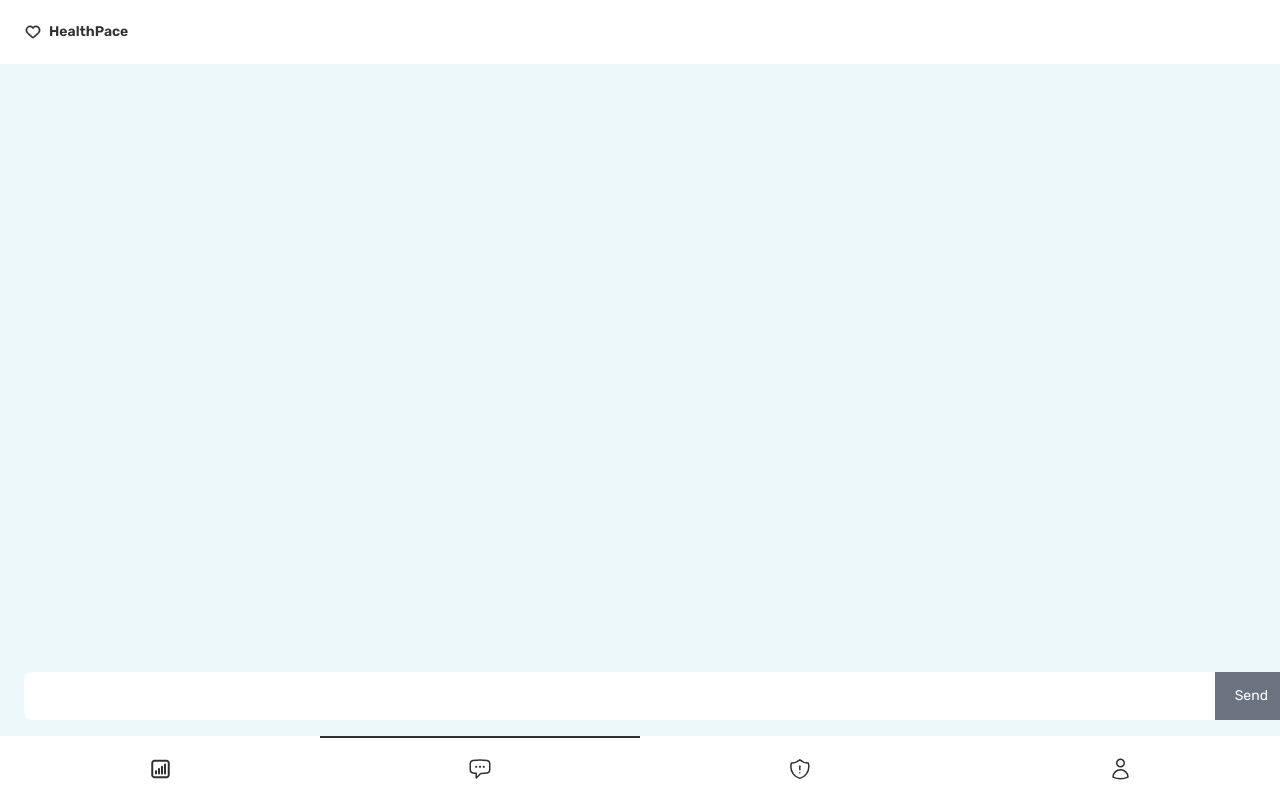
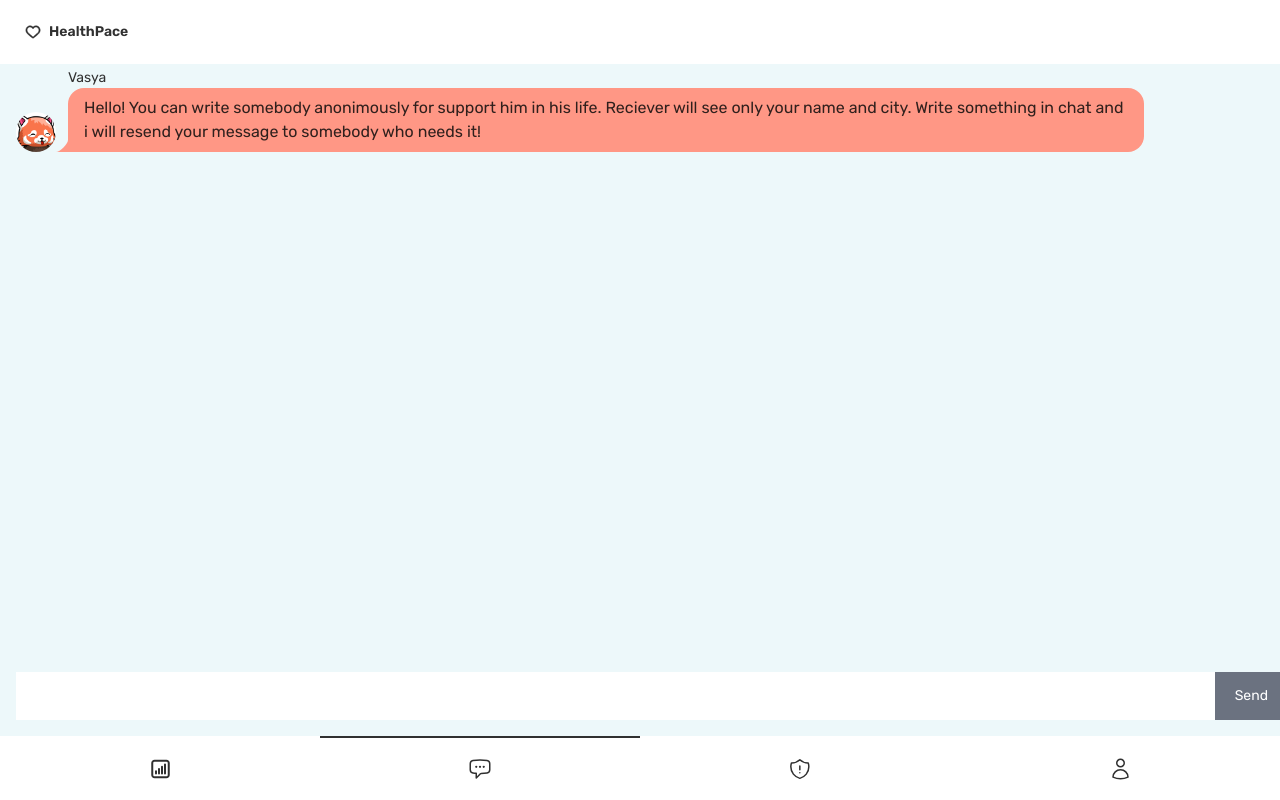
Before and after one commit to HacksDev/junction-2023, a Next.js app: page /messages in a window 1280 px wide. Built offline with nearby package versions, Linux system fonts and the light colour scheme.

Commit message:
[dev-vb] messages

```diff
--- a/src/components/Messages/ChatBox.tsx
+++ b/src/components/Messages/ChatBox.tsx
@@ -6,7 +6,7 @@ const ChatBox = (props: { messages: MessageData[] }) => {
   console.log(props);
 
   return (
-    <div className="containerWrap mb-30">
+    <div className="containerWrap mb-80">
       {props.messages.map((message: MessageData, ind: number) => (
         <Message key={ind} message={message} />
       ))}
--- a/src/components/Messages/SendMessage.tsx
+++ b/src/components/Messages/SendMessage.tsx
@@ -3,12 +3,22 @@ import { useState } from "react";
 // todo: use callback wrap
 const SendMessage = (props: { onNewMessage: (message: String, userMessage: Boolean) => void }) => {
   const [value, setValue] = useState("");
-
+  const [number, setNumber] = useState<number>(0);
   const handleSendMessage = async (e) => {
     e.preventDefault();
     console.log(value);
     props.onNewMessage(value, true);
-    props.onNewMessage("answer", false);
+    const anwer_messages: String[] = [
+      'Thank you for your message! I will resend it to somebody. Vasya from Zaltsburg wrote message for you too: "Have a nice day!"',
+      'Mark from London wrote you: "Look at yourself, you are wonderful!"',
+      'Angella wrote message to you from Australia: "I like you!"',
+    ];
+    if (number >= anwer_messages.length) {
+      props.onNewMessage("You don't have new messages yet, but you can still write some message for somebody!", false);
+    } else {
+      props.onNewMessage(anwer_messages[number], false);
+      setNumber(number + 1);
+    }
     if (value.trim() === "") {
       return;
     }
@@ -16,7 +26,7 @@ const SendMessage = (props: { onNewMessage: (message: String, userMessage: Boole
   };
 
   return (
-    <div className="fixed bottom-0 w-full my-20 pr-50">
+    <div className="fixed bottom-0 w-full mb-20 pr-50 bg-white ">
       <form onSubmit={handleSendMessage} className="px-2 containerWrap flex">
         <input
           value={value}
--- a/src/pages/messages/index.tsx
+++ b/src/pages/messages/index.tsx
@@ -11,7 +11,12 @@ export type MessageData = {
 };
 
 export default function Messages() {
-  const [messages, setMessages] = useState<MessageData[]>([]);
+  const [messages, setMessages] = useState<MessageData[]>([
+    {
+      userMessage: false,
+      text: "Hello! You can write somebody anonimously for support him in his life. Reciever will see only your name and city. Write something in chat and i will resend your message to somebody who needs it!",
+    },
+  ]);
   return (
     <Layout containerClassName="px-4 py-0">
       <div>
```
